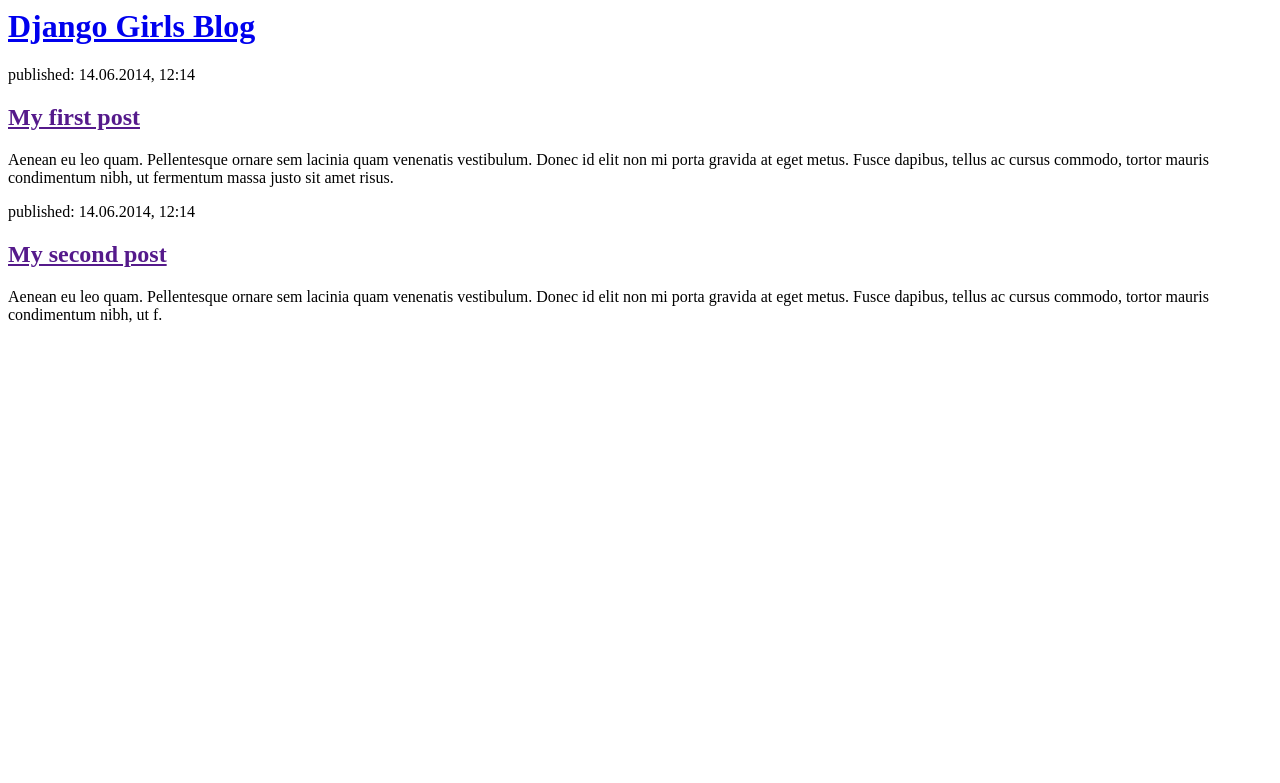
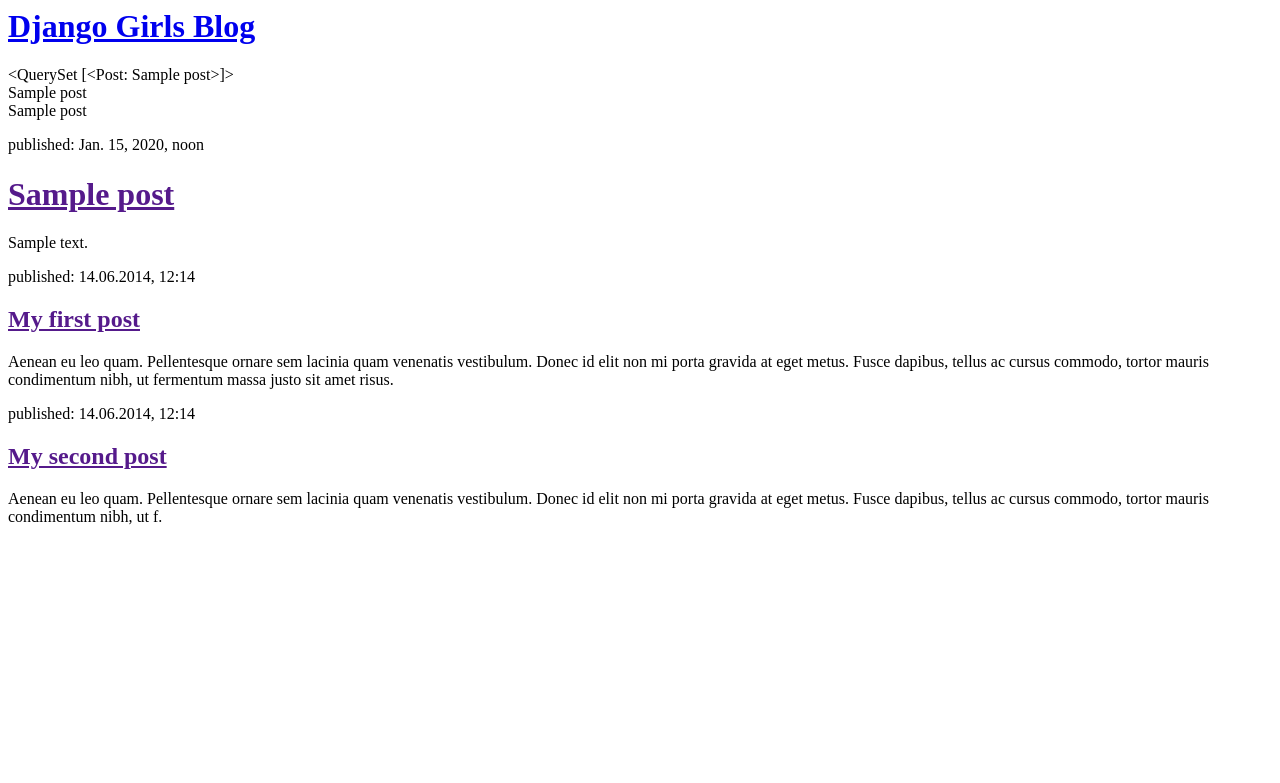
Before and after one commit to AnssiA/my-first-blog, a Django app: template blog/templates/blog/post_list.html in a window 1280 px wide. Shown: the top 783 px of the page. Run offline with Django 3.2, Linux system fonts and the light colour scheme; the template is opened without the code that fills it: values that come from a table or form of the project are taken from there, others are empty; tables that the repository leaves empty hold one stand-in row (values such as "Sample post").

Commit message:
modified templates to display posts from database.

```diff
--- a/blog/templates/blog/post_list.html
+++ b/blog/templates/blog/post_list.html
@@ -6,6 +6,27 @@
         <div>
             <h1><a href="/">Django Girls Blog</a></h1>
         </div>
+
+        {{ posts }}
+
+        <div>
+       	{% for post in posts %}
+    	{{ post }}
+		{% endfor %}
+        </div>
+
+        {% for post in posts %}
+    	{{ post }}
+		{% endfor %}
+		<div></div>
+
+		{% for post in posts %}
+    <div>
+        <p>published: {{ post.published_date }}</p>
+        <h1><a href="">{{ post.title }}</a></h1>
+        <p>{{ post.text|linebreaksbr }}</p>
+    </div>
+		{% endfor %}
 
         <div>
             <p>published: 14.06.2014, 12:14</p>
--- a/blog/views.py
+++ b/blog/views.py
@@ -1,4 +1,7 @@
 from django.shortcuts import render
+from django.utils import timezone
+from .models import Post
 
 def post_list(request):
-    return render(request, 'blog/post_list.html', {})
+    posts = Post.objects.filter(published_date__lte=timezone.now()).order_by('published_date')
+    return render(request, 'blog/post_list.html', {'posts': posts})
```
